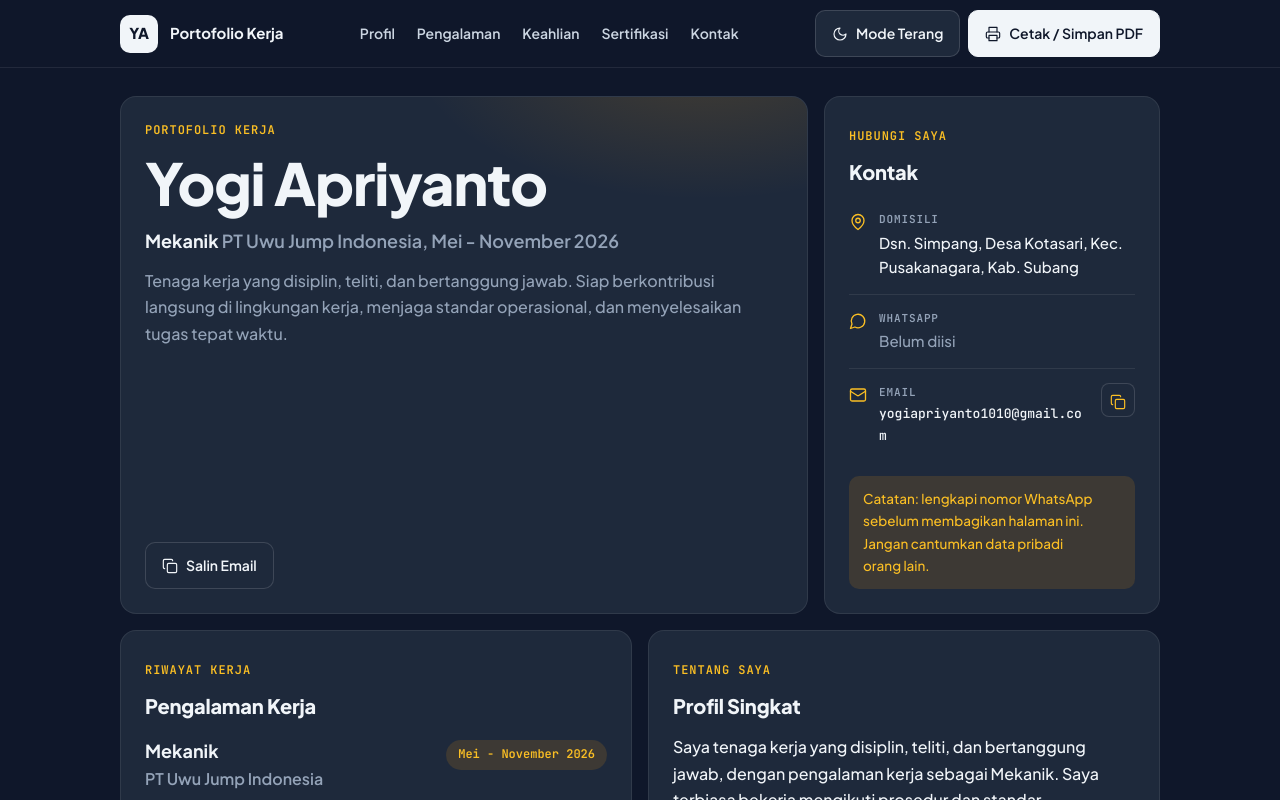
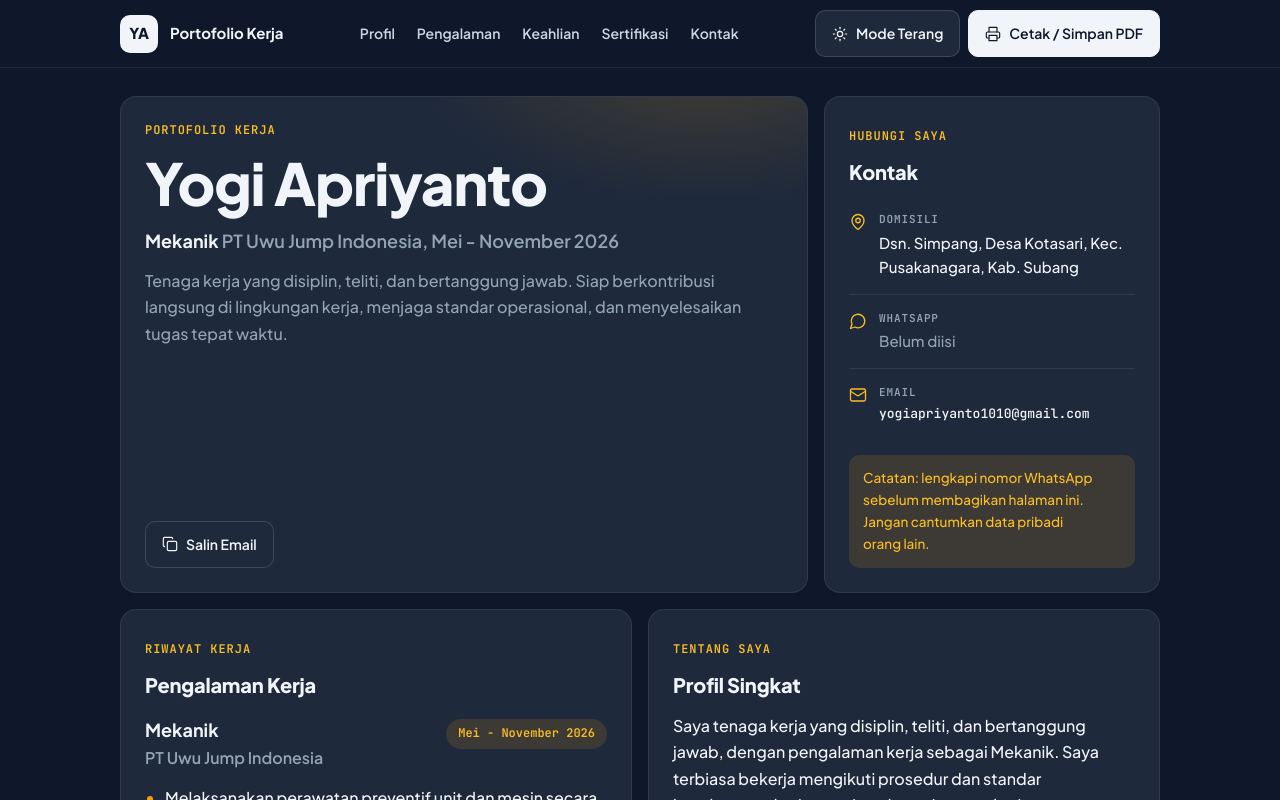
Before and after one commit to Yogii123-qw/portofolio-kerja, a plain HTML site: page index.html in a window 1280 px wide. Both pictures are taken after a click on the button "Mode Gelap". Shown: the top 800 px of the page. Drawn offline with Linux system fonts and the light colour scheme.

Commit message:
Email 1 baris di semua lebar desktop; ikon tema sesuai aksi

```diff
--- a/index.html
+++ b/index.html
@@ -133,9 +133,9 @@
   .btn.primary { background: var(--ink); border-color: var(--ink); color: var(--on-primary); }
   .btn.primary:hover { opacity: 0.88; transform: translateY(-1px); }
   .btn .icon { width: 16px; height: 16px; }
-  #themeBtn .icon-moon { display: none; }
-  html[data-theme="dark"] #themeBtn .icon-moon { display: block; }
-  html[data-theme="dark"] #themeBtn .icon-sun { display: none; }
+  #themeBtn .icon-sun { display: none; }
+  html[data-theme="dark"] #themeBtn .icon-sun { display: block; }
+  html[data-theme="dark"] #themeBtn .icon-moon { display: none; }
 
   /* Bento grid */
   .bento {
@@ -384,9 +384,6 @@
           <div class="k">Email</div>
           <div class="v mono">yogiapriyanto1010@gmail.com</div>
         </div>
-        <button type="button" class="iconbtn" id="copyEmailIcon" aria-label="Salin alamat email">
-          <svg class="icon" viewBox="0 0 24 24" fill="none" stroke="currentColor" stroke-linecap="round" stroke-linejoin="round" aria-hidden="true"><rect width="14" height="14" x="8" y="8" rx="2"/><path d="M4 16c-1.1 0-2-.9-2-2V4c0-1.1.9-2 2-2h10c1.1 0 2 .9 2 2"/></svg>
-        </button>
       </div>
       <p class="note">Catatan: lengkapi nomor WhatsApp sebelum membagikan halaman ini. Jangan cantumkan data pribadi orang lain.</p>
     </section>
@@ -539,7 +536,6 @@
       document.body.removeChild(ta);
     }
     document.getElementById('copyEmailBtn').addEventListener('click', copyEmail);
-    document.getElementById('copyEmailIcon').addEventListener('click', copyEmail);
   })();
 </script>
 
```
